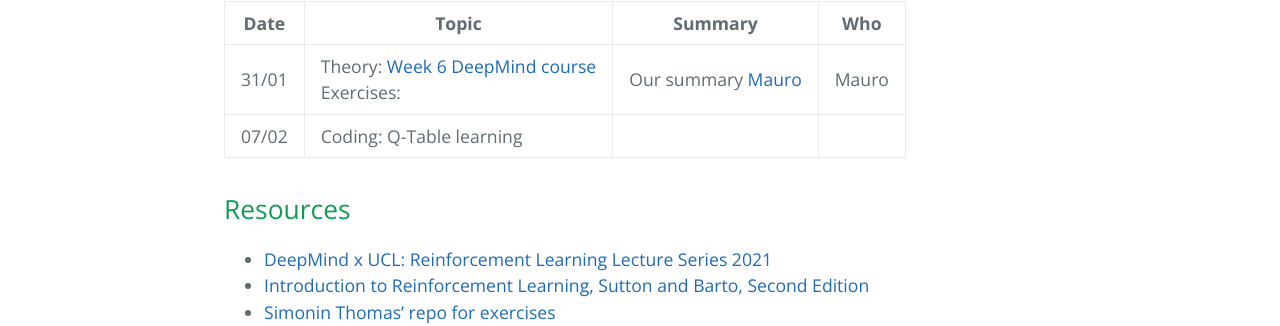
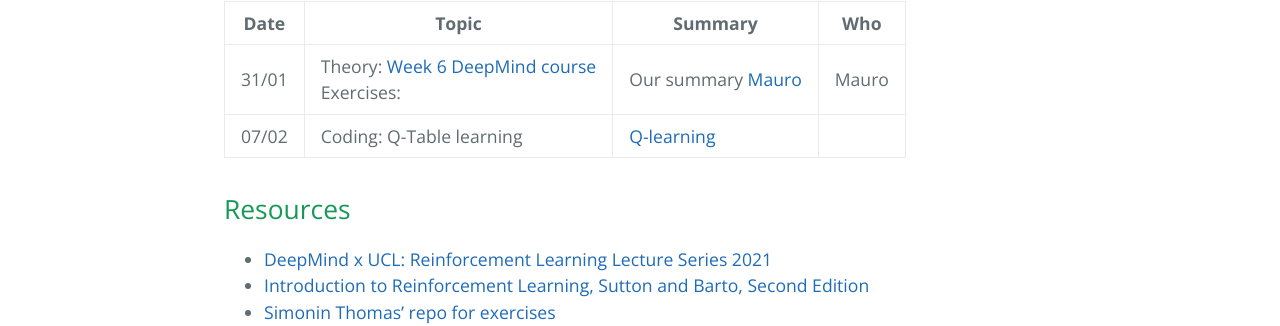
Before and after one commit to Reinforcement-Learning-Intro/Reinforcement-Learning-Intro.github.io, a Jekyll site: the page built from index.md, in a window 1280 px wide. Shown: the part 528-854 px from the top of the page. Built offline with Jekyll 4.4.1, drawn with Linux system fonts in a browser that asks for light colours.

Commit message:
index updated with q-learning

```diff
--- a/index.md
+++ b/index.md
@@ -10,7 +10,7 @@ title: {{ site.name }}
 | Date |Topic   | Summary | Who |
 |------|--------|---------|-----|
 | 31/01 | Theory: [Week 6 DeepMind course](https://www.youtube.com/watch?v=t9uf9cuogBo&list=PLqYmG7hTraZDVH599EItlEWsUOsJbAodm&index=6) <br> Exercises: | Our summary [Mauro](https://maurocomi.notion.site/Lecture-6-Model-Free-Control-789c545797f64542a12110587737e23e) | Mauro |
-| 07/02 | Coding: Q-Table learning |  |  |
+| 07/02 | Coding: Q-Table learning | [Q-learning](https://github.com/Reinforcement-Learning-Intro/Reinforcement-Learning-Intro.github.io/blob/main/files/Q_Learning.ipynb) |  |
 
 
 ## Resources
```
